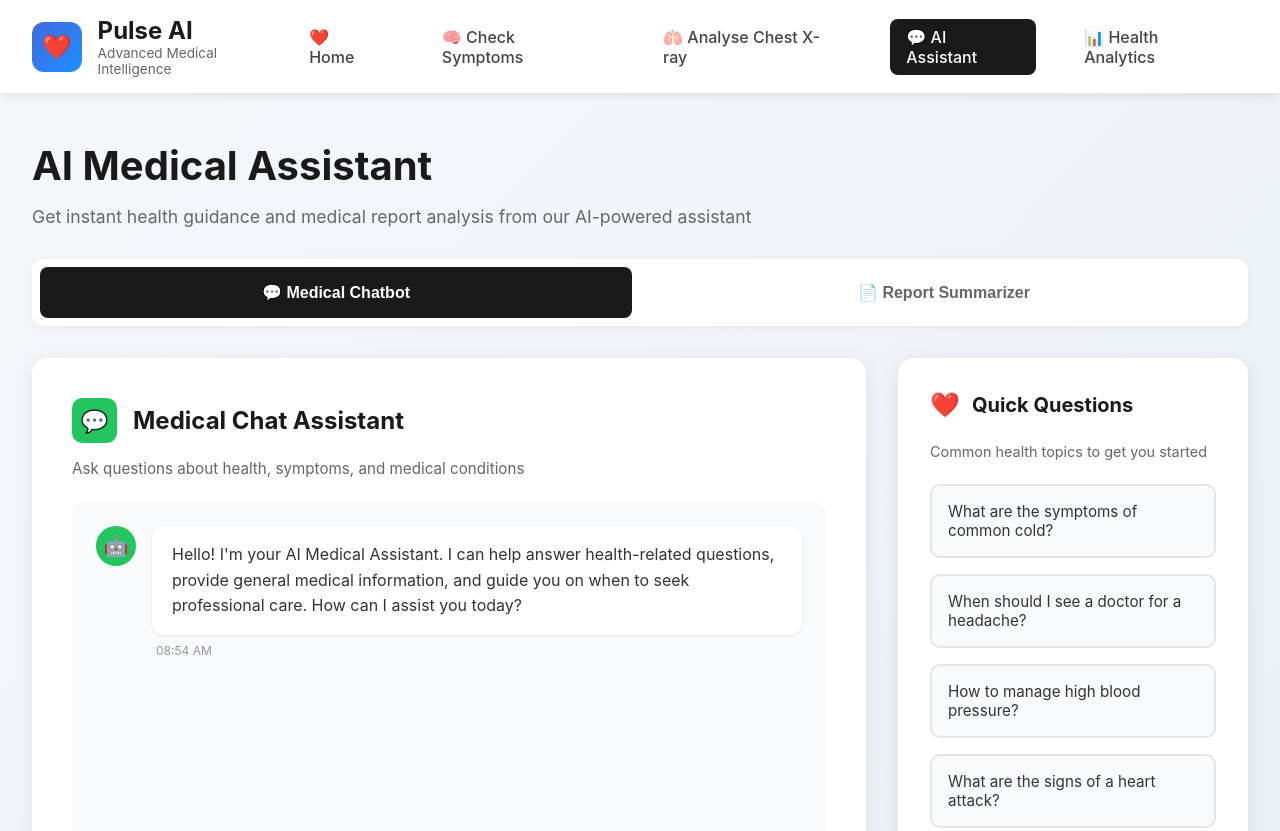
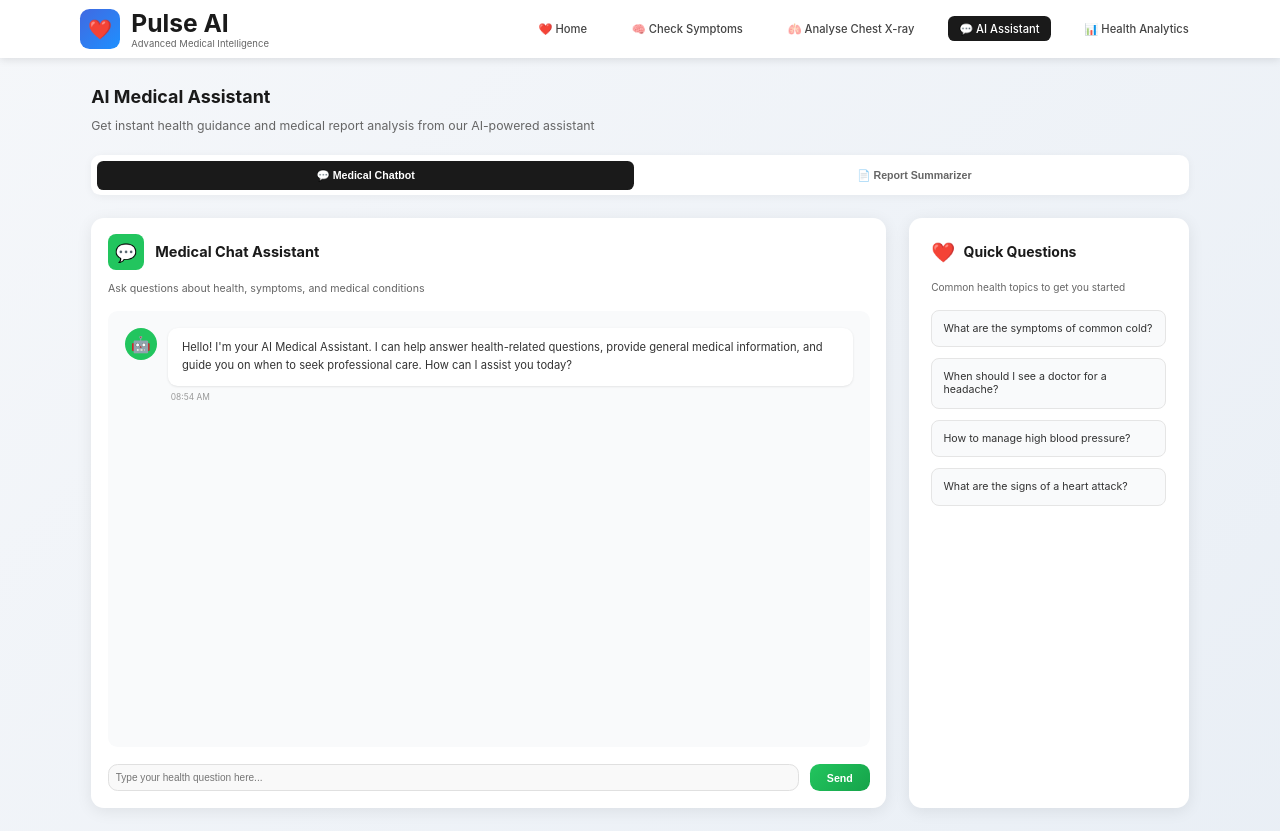
Before and after one commit to MuhammadAkmal03/HealthCareProjectV2, a plain HTML site: page frontend/aiassist.html in a window 1280 px wide. Shown: the top 831 px of the page. Drawn offline with Linux system fonts and the light colour scheme.

Commit message:
frontend updates

```diff
--- a/frontend/aiassist.html
+++ b/frontend/aiassist.html
@@ -736,6 +736,8 @@
             }
         }
     </style>
+    <link rel="stylesheet" href="size-reduction.css">
+    <link rel="stylesheet" href="global-zoom.css">
 </head>
 <body>
     <!-- Navigation -->
--- /dev/null
+++ b/frontend/global-zoom.css
@@ -0,0 +1,9 @@
+/* Global 80% zoom for all pages - consistent sizing */
+body {
+    zoom: 0.8;
+}
+
+/* Ensure page fills viewport properly at 80% zoom */
+html {
+    min-height: 100vh;
+}
--- a/frontend/scale_fix.css
+++ /dev/null
@@ -1,13 +0,0 @@
-/* Add this CSS right after the opening <style> tag in each HTML file */
-
-/* Scale entire page to 80% for better fit at 100% browser zoom */
-body {
-    zoom: 0.8 !important;
-    -moz-transform: scale(0.8);
-    -moz-transform-origin: 0 0;
-}
-
-html, body {
-    width: 125% !important;
-    height: 125% !important;
-}
--- /dev/null
+++ b/frontend/size-reduction.css
@@ -0,0 +1,85 @@
+/* Global size reduction - makes everything ~80% smaller without distortion */
+html {
+    font-size: 14px;
+    /* Default is 16px, this makes everything 87.5% */
+}
+
+/* Adjust container max-widths to be smaller */
+.container,
+.max-w-7xl {
+    max-width: 1120px !important;
+    /* 80% of 1400px */
+}
+
+/* Reduce padding on large sections */
+.hero-section,
+.main-content {
+    padding: 2.5rem 1rem !important;
+    /* Reduced from 3rem */
+}
+
+/* Navbar adjustments */
+nav {
+    padding: 0.75rem 1.5rem !important;
+    /* Slightly smaller */
+}
+
+/* Card padding reduction */
+.card,
+.analysis-card,
+.result-card {
+    padding: 1.5rem !important;
+    /* Reduced from 2rem */
+}
+
+/* Button size adjustment */
+button,
+.btn,
+.analyze-btn {
+    padding: 0.7rem 1.5rem !important;
+    /* Slightly smaller */
+    font-size: 0.95rem !important;
+}
+
+/* Heading size adjustments */
+h1 {
+    font-size: 2.2rem !important;
+    /* Reduced from 2.5rem */
+}
+
+h2 {
+    font-size: 1.6rem !important;
+    /* Reduced from 1.8rem */
+}
+
+h3 {
+    font-size: 1.3rem !important;
+    /* Reduced from 1.5rem */
+}
+
+/* Input fields */
+input,
+textarea,
+select {
+    font-size: 0.9rem !important;
+    padding: 0.6rem !important;
+}
+
+/* Upload area */
+.upload-area {
+    padding: 2rem !important;
+    /* Reduced from 3rem */
+}
+
+/* Feature cards */
+.feature-card {
+    padding: 1.2rem !important;
+}
+
+/* Responsive: Keep normal size on mobile */
+@media (max-width: 768px) {
+    html {
+        font-size: 16px;
+        /* Normal size on mobile */
+    }
+}
```
Also changed, not shown: frontend/dlprediction.html (+2 -1 lines), frontend/index.html (+2 -0 lines), frontend/mlprediction.html (+2 -0 lines), frontend/trendchart.html (+1 -0 lines), frontend/trendchartmain.html (+1 -0 lines), frontend/visualization.html (+1 -0 lines), frontend/vercel.json.
